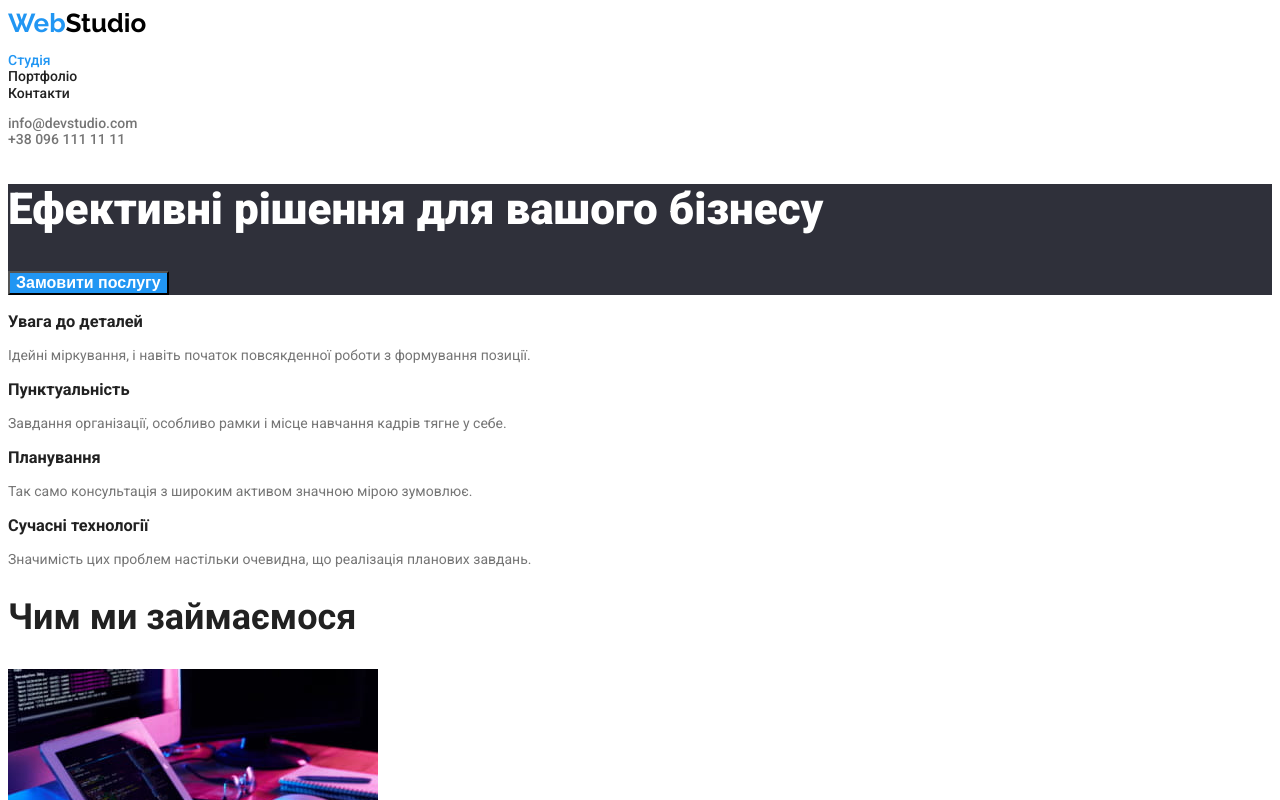
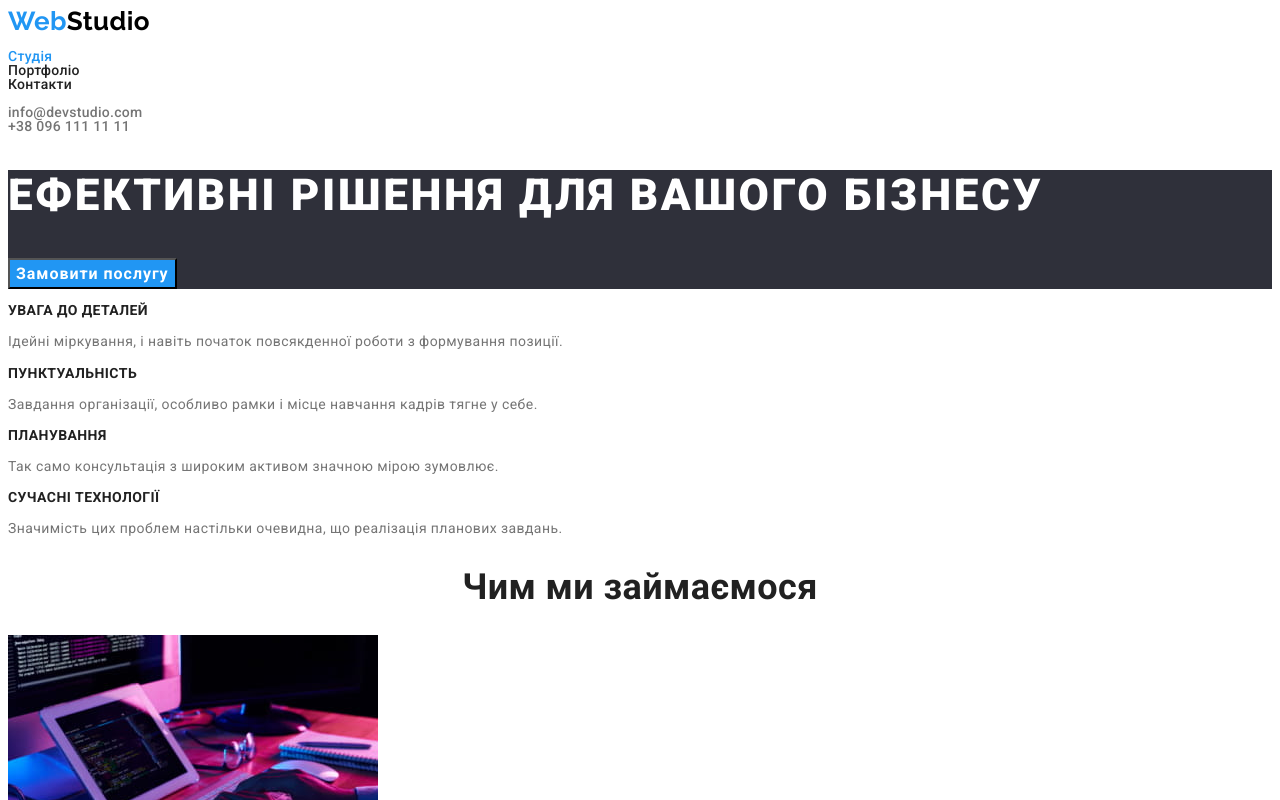
Before and after one commit to CageyOwl/goit-markup-hw-02, a plain HTML site: page index.html in a window 1280 px wide. Shown: the top 800 px of the page. Drawn offline with Linux system fonts and the light colour scheme.

Commit message:
Lines heights and letters spacings added, classes rules recomposed, other tweaks from the mentor remarks are  made

```diff
--- a/css/styles.css
+++ b/css/styles.css
@@ -1,10 +1,4 @@
 :root {
-    --general-font: 'Roboto', sans-serif;
-    --general-font-size: 14px;
-    --general-line-height: 1.16;
-    --logo-font: 'Raleway', sans-serif;
-    --logo-font-size: 26px;
-
     --general-bg-color: #fff;
     --general-font-color: #757575;
     --custom-bg-dark-color: #2f303a;
@@ -17,11 +11,12 @@
 }
 
 body {
-    font-family: var(--general-font);
-    font-size: var(--general-font-size);
-    line-height: var(--general-line-height);
-    font-weight: 400;
+    font-family: 'Roboto', sans-serif;
+    font-size: 14px;
+    line-height: 1.46;
+    letter-spacing: 0.03em;
 
+    background-color: var(--general-bg-color);
     color: var(--general-font-color);
 }
 
@@ -40,9 +35,10 @@ body {
  }
 
  .logo {
-    font-family: var(--logo-font);
-    font-size: var(--logo-font-size);
+    font-family: 'Raleway', sans-serif;
+    font-size: 26px;
     font-weight: 700;
+    line-height: 1;
  }
 
  .logo-web {
@@ -52,6 +48,8 @@ body {
  .section-title {
     font-size: 36px;
     font-weight: 700;
+    text-align: center;
+    line-height: 1;
 
     color: var(--custom-black);
  }
@@ -93,11 +91,6 @@ body {
     color: var(--accentuation-color);
  }
 
- .hero-button,
- .portfolio-filter-button {
-   cursor: pointer;
- }
-
  /* HEADER */
 
  .nav-logo {
@@ -107,6 +100,8 @@ body {
  .nav-pages-list,
  .nav-contacts-list {
     font-weight: 500;
+    line-height: 1;
+    letter-spacing: 0.02em;
  }
 
  .nav-page-link {
@@ -127,11 +122,18 @@ body {
  .hero-title {
     font-size: 44px;
     font-weight: 900;
+    text-transform: uppercase;
+    line-height: 1.16;
+    letter-spacing: 0.06em;
  }
 
  .hero-button {
+    font-family: inherit;
     font-size: 16px;
     font-weight: 700;
+    line-height: 1.6;
+    letter-spacing: 0.06em;
+    cursor: pointer;
 
     background-color: var(--accentuation-color);
     color: var(--general-bg-color);
@@ -140,7 +142,11 @@ body {
  /* SECTION ADVANTAGES */
 
  .advantage-title {
+    font-size: inherit;
     font-weight: 700;
+    text-transform: uppercase;
+    line-height: 1;
+
     color: var(--custom-black);
  }
 
@@ -152,16 +158,17 @@ body {
     background-color: var(--custom-bg-light-color);
  }
 
-.team-members-list {
-    font-size: 16px;
-}
+.team-member {
+   font-size: 16px;
+   line-height: 1;
 
-.team-member {
-    background-color: var(--general-bg-color);
+   background-color: var(--general-bg-color);
 }
 
 .team-member-name {
+    font-size: inherit;
     font-weight: 500;
+
     color: var(--custom-black);
 }
 
@@ -189,7 +196,10 @@ body {
    font-family: inherit;
    font-size: 16px;
    font-weight: 500;
+   line-height: 1.39;
+   letter-spacing: 0.03em;
    border: 0;
+   cursor: pointer;
 
    background-color: var(--filter-button-bg-color);
    color: var(--custom-black);
@@ -204,12 +214,15 @@ body {
  .project-title {
     font-size: 18px;
     font-weight: 700;
+    line-height: 1.71;
+    letter-spacing: 0.06em;
 
     color: var(--custom-black);
  }
 
  .project-type {
     font-size: 16px;
+    line-height: 1.6;
 
     color: var(--general-font-color);
  }
```
Also changed, not shown: portfolio.html (+9 -9 lines).
